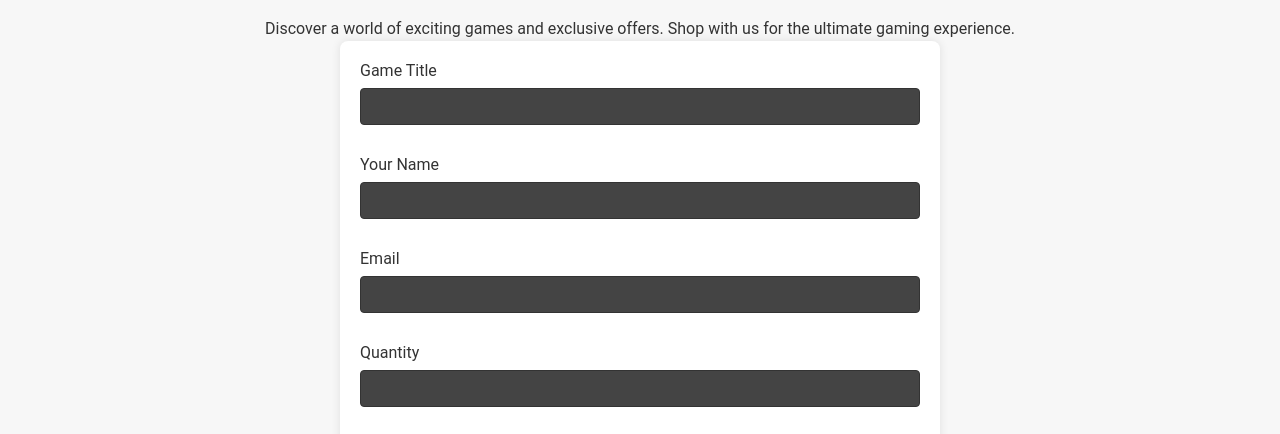
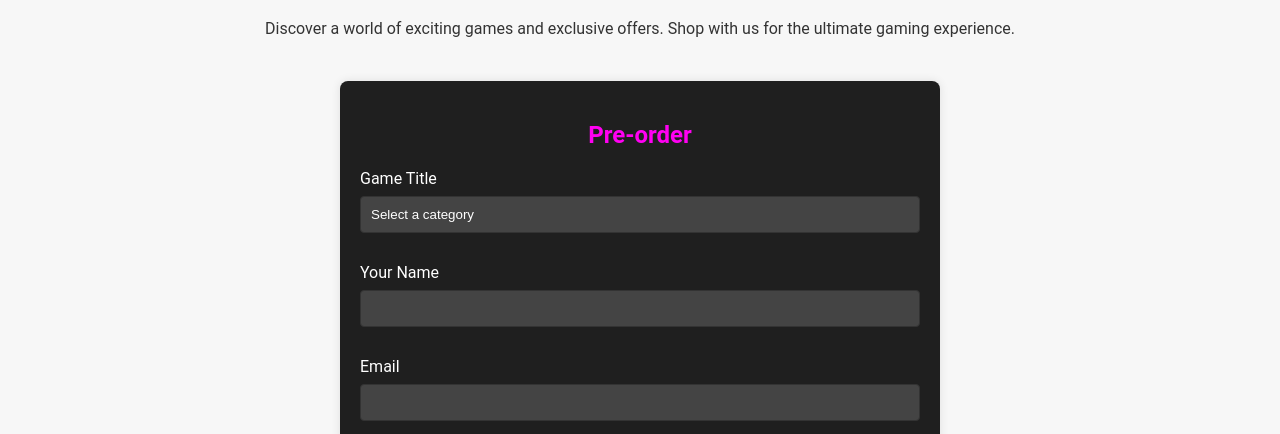
Before and after one commit to cesar-programmer/gameShoppy-boot, a plain HTML site: page order.html in a window 1280 px wide. Shown: the part 351-785 px from the top of the page. Drawn offline with Linux system fonts and the light colour scheme.

Commit message:
assignment3

```diff
--- a/order.html
+++ b/order.html
@@ -26,9 +26,11 @@
 
   <section>
     <form class="preorder-form">
+      <h2>Pre-order</h2>
       <div class="form-group">
-        <label for="gameTitle">Game Title</label>
-        <input type="text" id="gameTitle" name="gameTitle" required>
+        <label >Game Title</label>
+        <select type="text" id="gameTitle" name="gameTitle" required>
+        </select>
       </div>
 
       <div class="form-group">
@@ -46,8 +48,10 @@
         <input type="number" id="quantity" name="quantity" min="1" required>
       </div>
 
-      <button type="submit">Pre-order Now</button>
+      <button onclick="orderComplete()">Pre-order Now</button>
     </form>
   </section>
+
+  <script type="module" src="./scripts/order.js"></script>
 </body>
 </html>
--- a/scripts/order.js
+++ b/scripts/order.js
@@ -0,0 +1,15 @@
+import { games } from './games.js'
+console.log(games)
+
+function init () {
+  const select = document.getElementById('gameTitle')
+  select.innerHTML = '<option value="" disabled selected>Select a category</option>'
+  select.innerHTML += games.map(game => `<option value="${game.title}">${game.title}</option>`).join('')
+}
+
+function orderComplete () {
+  alert('Order completed successfully')
+}
+
+init()
+window.orderComplete = orderComplete
--- a/styles/order.css
+++ b/styles/order.css
@@ -2,11 +2,24 @@
 section {
   max-width: 600px;
   margin: 0 auto;
+  margin-top: 40px;
   padding: 20px;
-  background-color: #fff;
+  background-color: #1f1f1f;
   border-radius: 8px;
   box-shadow: 0 0 10px rgba(0, 0, 0, 0.1);
 }
+
+.preorder-form{
+  max-width: 600px;
+  margin: 0 auto;
+  margin-top: 20px;
+}
+
+.preorder-form h2 {
+  text-align: center;
+  color: rgb(255, 0, 242);
+}
+
 
 .register-section {
   max-width: 600px;
@@ -34,6 +47,7 @@ section {
 label {
   display: block;
   margin-bottom: 8px;
+  color:white;
 }
 
 input,
@@ -54,12 +68,12 @@ select {
   appearance: none;
 }
 
-input[type="submit"] {
+button[type="submit"] {
   background-color: rgb(255, 0, 242);
   color: white;
   cursor: pointer;
 }
 
-input[type="submit"]:hover {
+button[type="submit"]:hover {
   background-color: rgb(131, 0, 124);
 }
```
